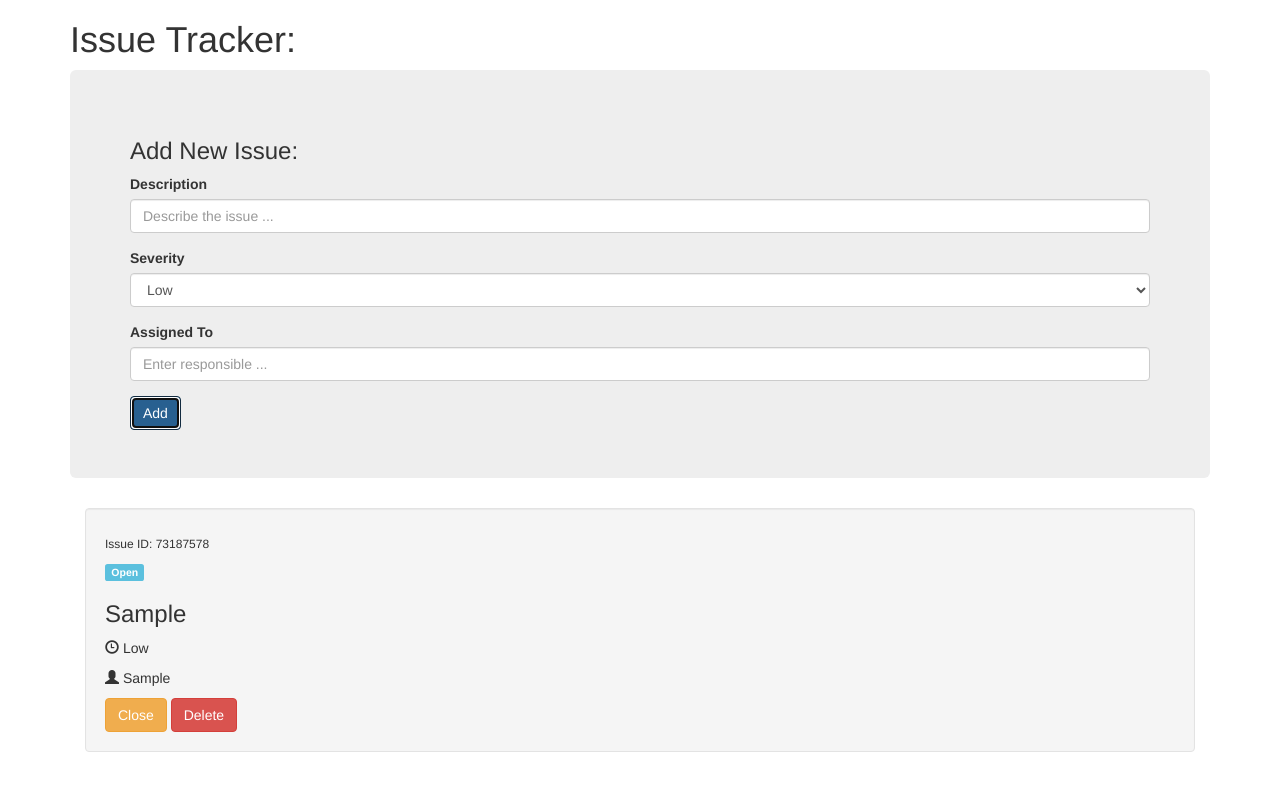
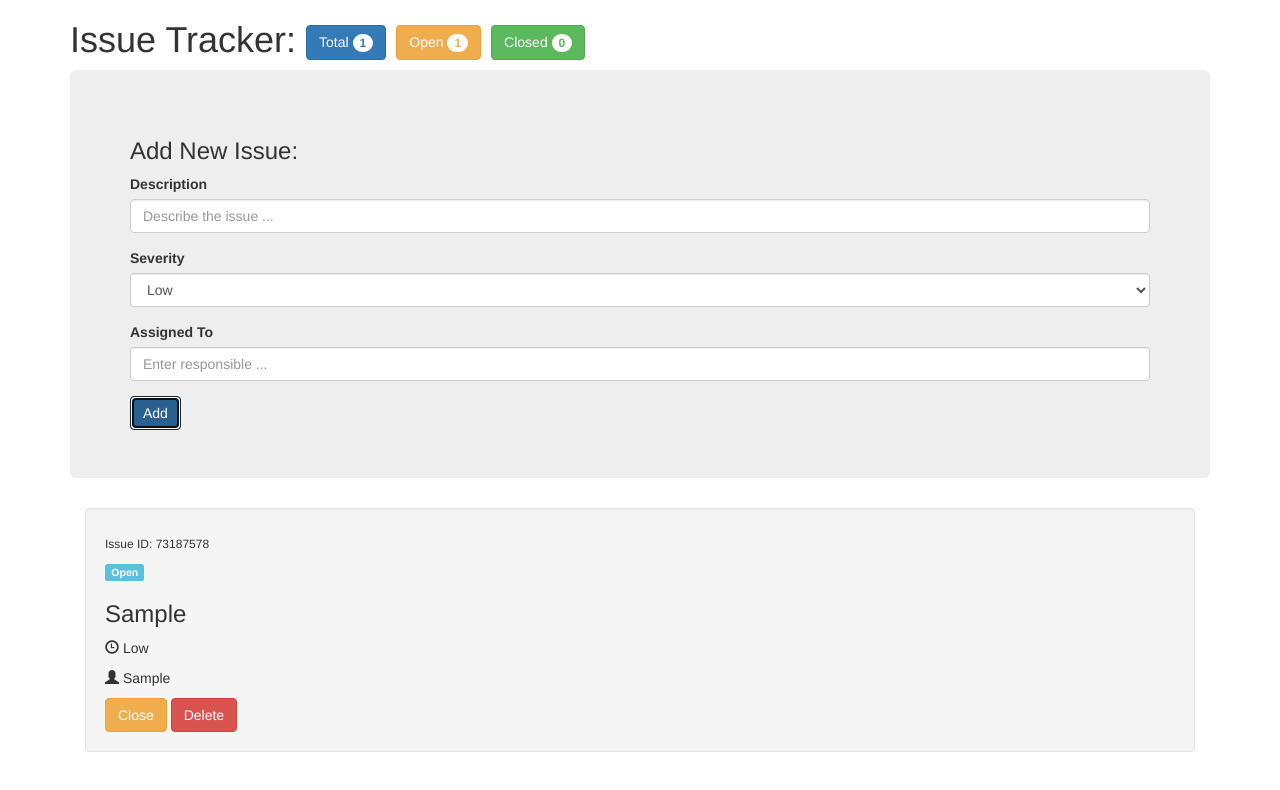
Before and after one commit to bhNibir/issue-tracker, a plain HTML site: page index.html in a window 1280 px wide. Both pictures are taken after typing "Sample", "Sample" into the empty fields and a click on the button "Add". Drawn offline with nearby package versions, Linux system fonts and the light colour scheme.

Commit message:
add iusse-counter

```diff
--- a/index.html
+++ b/index.html
@@ -10,7 +10,15 @@
   </head>
   <body onload="fetchIssues()">
     <div class="container">
-      <h1>Issue Tracker: </h1>
+      <div class="issue-counter">
+        <h1 >Issue Tracker:
+          <p class="btn btn-primary">Total <span id="total-issue" class="badge badge-light"></span></p>
+          <p class="btn btn-warning">Open <span id="open-issue" class="badge badge-light"></span></p>
+          <p class="btn btn-success">Closed <span id="closed-issue" class="badge badge-light"></span></p>
+        </h1>
+        </div>
+
+
       <div class="jumbotron">
         <h3>Add New Issue:</h3>
         <form id="issueInputForm">
--- a/main.js
+++ b/main.js
@@ -35,10 +35,34 @@ const deleteIssue = id => {
   localStorage.setItem('issues', JSON.stringify(remainingIssues));
 }
 
+const issueCount = issues =>{
+    const getIssueSpan = id => document.getElementById(id)
+    const total = getIssueSpan("total-issue")
+    const open = getIssueSpan("open-issue")
+    const closed = getIssueSpan("closed-issue")
+    if(issues.length === undefined){
+      total.innerText = "0"
+      open.innerText = 0
+      closed.innerText = 0
+    }
+    else{
+      const totalIssue = issues.length
+      const totalOpenIssue = issues.filter(openIssues => openIssues.status === "Open").length
+      const totalClosedIssue = totalIssue - totalOpenIssue
+
+      total.innerText = totalIssue
+      open.innerText = totalOpenIssue
+      closed.innerText = totalClosedIssue
+    }
+
+}
+
+
 const fetchIssues = () => {
   const issues = JSON.parse(localStorage.getItem('issues')) || 0; // set default value 0 and fixed null error
   const issuesList = document.getElementById('issuesList');
   issuesList.innerHTML = '';
+  issueCount(issues)
 
   for (var i = 0; i < issues.length; i++) {
     const {id, description, severity, assignedTo, status} = issues[i];
```
